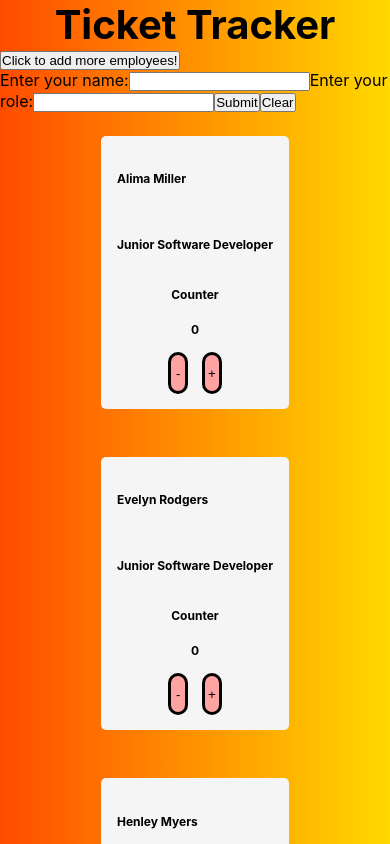
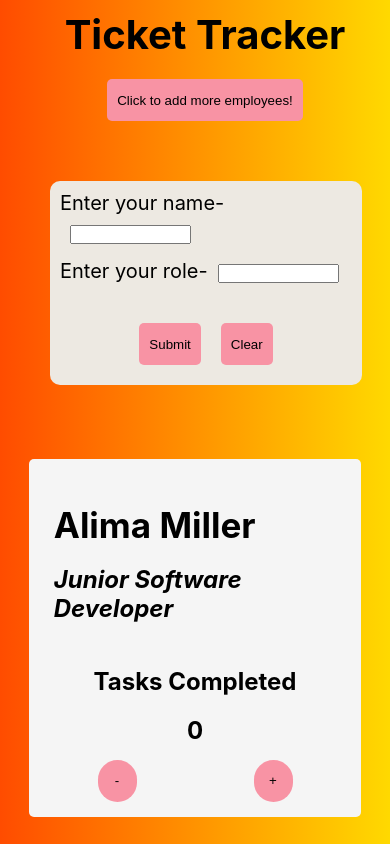
Before and after one commit to karinhawk/ticket-tracker, a React (Create React App) app: page / in a window 390 px wide. Both pictures are taken after a click on the button "Click to add more employees!". Shown: the top 844 px of the page. Built offline with nearby package versions, Linux system fonts and the light colour scheme.

Commit message:
refactored form function/component so info stored ready to be lifted. also worked on styling.

```diff
--- a/src/App.jsx
+++ b/src/App.jsx
@@ -12,10 +12,29 @@ function App() {
     )
   })
 
+  // const createEmployeeObject = () => {
+  //   console.log(newName);
+  //   console.log(newRole);
+
+  //   const currentId = team.length;
+  //   console.log(currentId);
+  //   const newId = currentId + 1;
+  //   console.log(newId);
+
+  //   const newEmployee = {
+  //     id: newId,
+  //     name: newName,
+  //     role: newRole,
+  //   }
+  //   team.push(newEmployee)
+  //   console.log(team);
+  //   mapCards();
+  // }
+
   return (
     <div className="app">
       <Heading />
-      <FormButton />
+      <FormButton mapCards = {mappedCards}/>
       <div className='cards'>
       {mappedCards}
       </div>
--- a/src/App.scss
+++ b/src/App.scss
@@ -1,3 +1,5 @@
+@use "./variables" as *;
+
 * {
     margin: 0;
     padding: 0;
@@ -6,13 +8,7 @@
 .app {
     height: fit-content;
     width: 100vw;
-    background: rgb(255,76,0);
-    background: linear-gradient(90deg, rgba(255,76,0,1) 0%, rgba(255,217,0,1) 100%);
-    .heading {
-        width: 100vw;
-        font-size: 20px;
-        text-align: center;
-    }
+    background: $color-background;
     .cards {
         width: 100vw;
         display: flex;
--- /dev/null
+++ b/src/_variables.scss
@@ -0,0 +1,3 @@
+$color-background: linear-gradient(90deg, rgba(255,76,0,1) 0%, rgba(255,217,0,1) 100%);
+$color-card: rgb(237, 233, 226);
+$color-button: rgb(248, 147, 164);
--- a/src/components/Card/Card.scss
+++ b/src/components/Card/Card.scss
@@ -1,6 +1,6 @@
 .card {
-    height: 30vh;
-    width: 20vh;
+    height: 40vh;
+    width: 20vw;
     border-radius: 5px;
     padding: 10px;
     margin: 1.5rem;
@@ -11,3 +11,9 @@
     font-size: 0.5rem;
     background-color: whitesmoke;
 }
+
+@media screen and (max-width: 720px) {
+    .card {
+        width: 80vw;
+    }
+}
--- a/src/components/CardInfo/CardInfo.scss
+++ b/src/components/CardInfo/CardInfo.scss
@@ -1,16 +1,36 @@
 
 
 .card__id-div {
-    height: 30vh;
+    height: 20vh;
+    width: 18vw;
     display: flex;
     flex-direction: column;
-    justify-content: space-around;
+    justify-content: space-evenly;
+    font-size: 16px;
+    padding: 20px;
 }
 .card__name {
-    width: fit-content;
-    margin: 0;
+    height: fit-content;
+    width: 15vw;
+    padding: 5px;
+    font-size: 35px;
 }
 .card__role {
-    width: fit-content;
-    margin: 0;
+    height: fit-content;
+    width: 15vw;
+    padding: 5px;
+    font-style: italic;
 }
+
+@media screen and (max-width: 720px) {
+    .card__id-div {
+        width: 75vw;
+        padding: 20px;
+    }
+    .card__name {
+        width: 75vw;
+    }
+    .card__role {
+        width: 75vw;
+    }
+}
--- a/src/components/Counter/Counter.jsx
+++ b/src/components/Counter/Counter.jsx
@@ -11,14 +11,14 @@ const Counter = () => {
     }
     const handleDecrease = () => {
         setTally(tally-1)
-        if (tally == 0) {
+        if (tally === 0) {
             setTally(tally)
         }
     }
 
     return (
         <div className="counter">
-            <h2 className="counter__heading">Counter</h2>
+            <h2 className="counter__heading">Tasks Completed</h2>
             <h2 className='counter__tally'>{tally}</h2>
             <div className='counter__buttons'>
                 <button className='counter__button decrease' onClick={handleDecrease}>-</button>
--- a/src/components/Counter/Counter.scss
+++ b/src/components/Counter/Counter.scss
@@ -1,8 +1,13 @@
+@use "../../variables" as *;
+
 .counter {
+    width: 20vw;
     display: flex;
     flex-direction: column;
     justify-content: space-around;
+    font-size: 16px;
     &__heading {
+        text-align: center;
         margin: 10px;
     }
     &__tally {
@@ -10,15 +15,29 @@
         margin: 10px;
     }
     &__buttons {
+        width: 20vw;
         display: flex;
+        align-items: center;
         justify-content: space-around;
-    .counter__button {
-        width: 5vw;
-        height: 5vh;
-        border: 3px solid black;
-        border-radius: 50px;
-        margin: 5px;
-        background-color: rgb(255, 162, 162);
+        .counter__button {
+            width: 10vw;
+            height: 5vh;
+            border: none;
+            border-radius: 50px;
+            margin: 5px;
+            background-color: $color-button;
     }
     }
 }
+
+@media screen and (max-width: 720px) {
+    .counter {
+        width: 80vw;
+    }
+    .counter__buttons {
+        width: 80vw;
+    }
+    .counter__button {
+        width: 35vw;
+    }
+}
--- a/src/components/FormButton/FormButton.jsx
+++ b/src/components/FormButton/FormButton.jsx
@@ -1,65 +1,57 @@
 import React from 'react'
 import { useState } from "react";
-import team from "../../team.js";
+import "./FormButton.scss"
 
-const FormButton = () => {
+
+
+const FormButton = (props) => {
 
   const [showForm, setShowForm] = useState(false);
+  const [inputtedName, setInputtedName] = useState("");
+  const [inputtedRole, setInputtedRole] = useState("");
 
   const handleForm = () => {
     setShowForm(!showForm)
   }
 
-  const handleNewNameRole = (e) => {
-    e.preventDefault();
-    const nameInput = document.getElementById("name-input");
-    const roleInput = document.getElementById("role-input");
-    let newName = nameInput.value;
-    let newRole = roleInput.value;
-    console.log(newName);
-    console.log(newRole);
-    createObject(newName, newRole)
+  const retrieveName = event => {
+    setInputtedName(event.target.value);
   }
 
-  const createObject = (newName, newRole) => {
-    console.log(newName);
-    console.log(newRole);
-
-    const currentId = team.length;
-    console.log(currentId);
-    const newId = currentId + 1;
-    console.log(newId);
-
-    const newEmployee = {
-      id: newId,
-      name: newName,
-      role: newRole,
-    }
-    team.push(newEmployee)
-    console.log(team);
+  const retrieveRole = event => {
+    setInputtedRole(event.target.value);
   }
 
-  const handleClearForm = (e, newName, newRole) => {
-    e.preventDefault();
-    console.log(newName);
-    newName = "";
-    newRole = "";
+  const storeInfo = (event) => {
+    event.preventDefault();
+    console.log(inputtedName);
+    console.log(inputtedRole);
   }
 
-
+  const handleClearForm = (event) => {
+    event.preventDefault();
+    setInputtedName("");
+    setInputtedRole("");
+  }
 
   return (
     <>
-      <button className='form__button' onClick={handleForm}>Click to add more employees!</button>
+      <div className='toggle-div'>
+        <button className='form__button toggle' onClick={handleForm}>Click to add more employees!</button>
+      </div>
       {showForm && <form className='form' autoComplete='off'>
-        <label>Enter your name:
-          <input className='form__input' type="text" id='name-input'/>
-        </label>
-        <label className='form__input'>Enter your role:
-          <input type="text" id='role-input'/>
-        </label>
-        <button className='form__button' onClick={handleNewNameRole}>Submit</button>
-        <button className='form__button' onClick={handleClearForm}>Clear</button>
+        <div className='form__div-label'>
+          <label className='form__label'>Enter your name-
+            <input className='form__input' type="text" id='name-input' value={inputtedName} onInput={retrieveName} />
+          </label>
+          <label className='form__label'>Enter your role-
+            <input className='form__input' type="text" id='role-input' value={inputtedRole} onInput={retrieveRole} />
+          </label>
+        </div>
+        <div className="form__div-button">
+          <button className='form__button' onClick={storeInfo}>Submit</button>
+          <button className='form__button' onClick={handleClearForm}>Clear</button>
+        </div>
       </form>}
     </>
   )
--- a/src/components/FormButton/FormButton.scss
+++ b/src/components/FormButton/FormButton.scss
@@ -0,0 +1,59 @@
+@use "../../variables" as *;
+
+.form {
+    height: fit-content;
+    width: fit-content;
+    margin: 50px;
+    border-radius: 10px;
+    background-color:$color-card;
+    display: flex;
+    flex-direction: column;
+    font-size: 20px;
+
+    &__div-label {
+        display: flex;
+        flex-direction: column;
+        margin: 10px;
+    }
+    &__div-button {
+        display: flex;
+        margin: 10px;
+    }
+    &__button {
+        height: 5vh;
+        width: fit-content;
+        padding: 10px;
+        margin: 10px;
+        background-color: $color-button;
+        border: none;
+        border-radius: 5px;
+        display: flex;
+        align-items: center;
+    }
+    &__input {
+        width: 30vw;
+        margin: 10px;
+    }
+
+}
+
+.toggle {
+    margin-left: 30px;
+}
+
+@media screen and (max-width: 720px) {
+    .toggle-div {
+        margin-left: 0;
+        padding: 0;
+        display: flex;
+        justify-content: center;
+        align-items: center;
+    }
+
+    .form {
+        width: 80vw;
+        display: flex;
+        justify-content: center;
+        align-items: center;
+    }
+}
--- a/src/components/Heading/Heading.scss
+++ b/src/components/Heading/Heading.scss
@@ -0,0 +1,6 @@
+.heading {
+    width: 100vw;
+    font-size: 20px;
+    text-align: center;
+    padding: 10px;
+}
```
